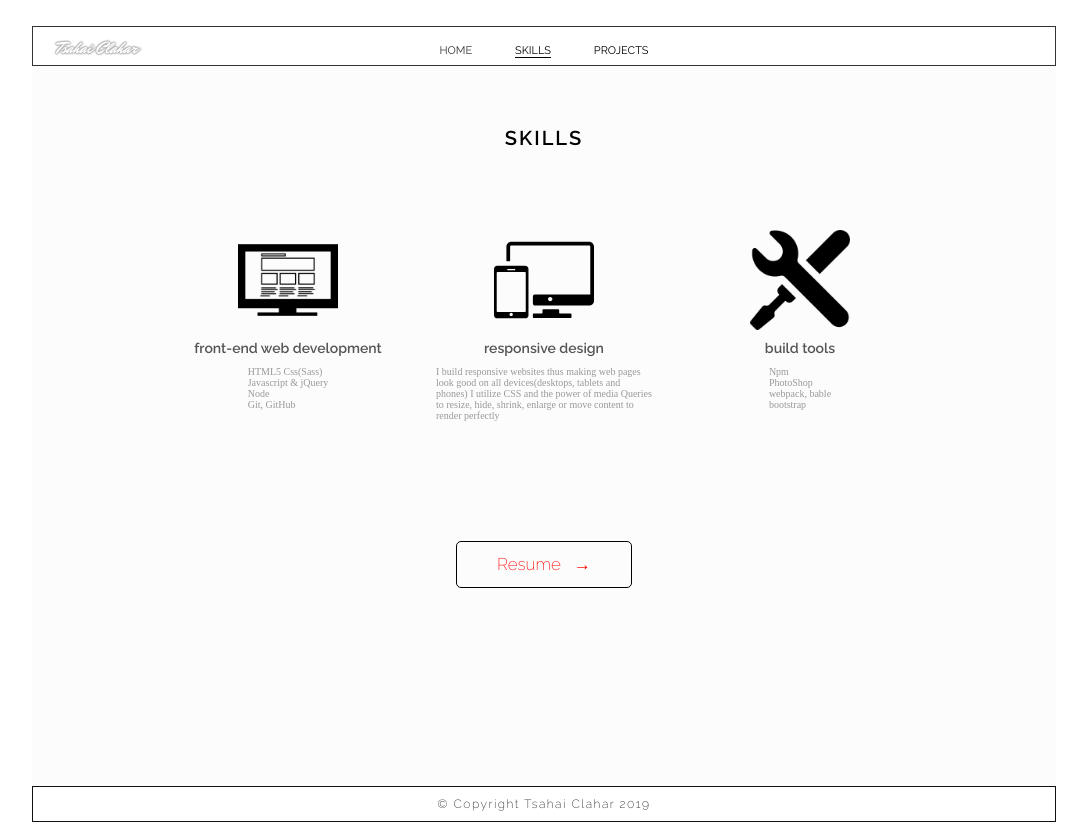
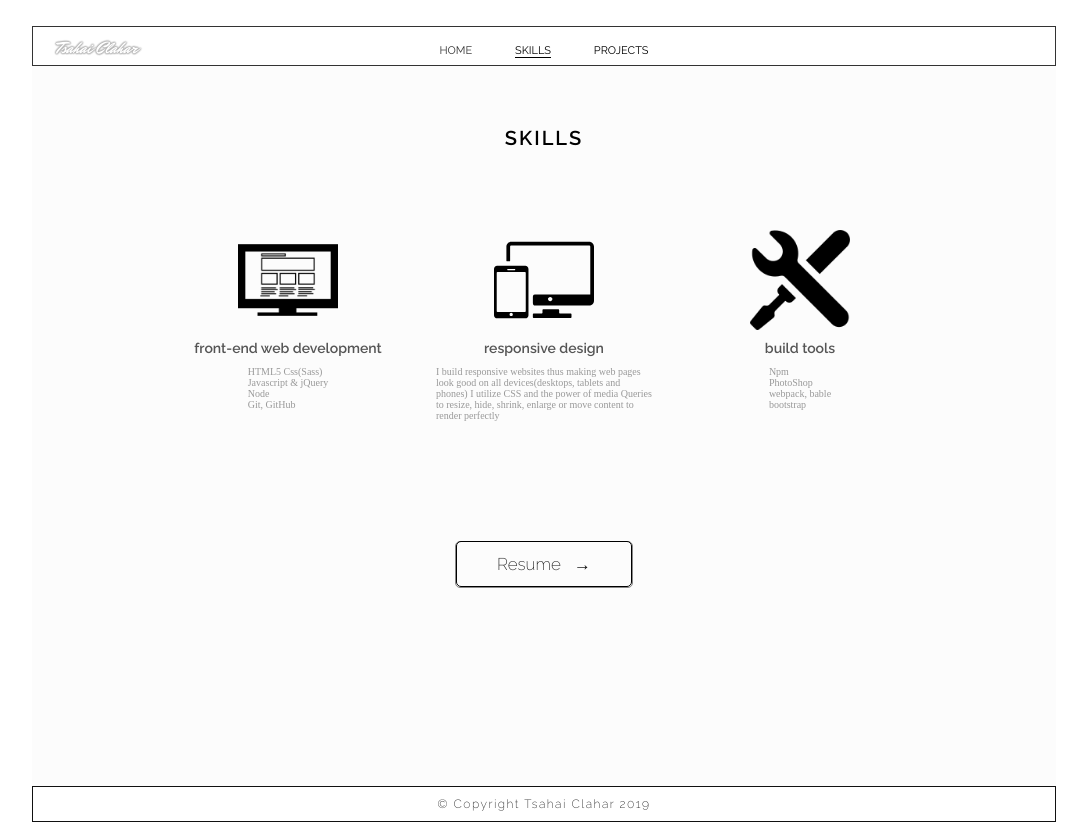
Before and after one commit to Uncleluk33/portfolio, a website: page index.html in a window 1280 px wide. Both pictures are taken after a click on the item "SKILLS". Shown: the whole page, without its empty margins (96-1183 px from the left). Drawn offline with Linux system fonts and the light colour scheme; a web font is replaced by a local one.

Commit message:
add resume file

```diff
--- a/box.scss
+++ b/box.scss
@@ -592,20 +592,31 @@ body{
     }
 }
 
+.skills__btn{
+
+}
 .btn__div{
     text-align: center;
 
     button{
         margin-top: 10rem;
         margin-bottom: 4rem;
-        padding: 1.2rem 4rem;
+        padding: 1.2rem 0rem;
         background: none;
-        border: 0.5px solid #000;
+        border: 0.5px solid #888;
         border-radius: 5px;
         opacity: 0;
 
 
         a{
+            margin-top: 10rem;
+            margin-bottom: 4rem;
+            padding: 1.2rem 4rem;
+            background: none;
+            border: 0.5px solid #000;
+            border-radius: 5px;
+            opacity: 1;
+
             text-decoration: none;
             font-family: 'Raleway', sans-serif;
             font-size: 1.7rem;
@@ -613,7 +624,7 @@ body{
             color: #000;
 
             &:link{
-                color: red;
+                color: #111;
             }
         }
 
--- a/index.html
+++ b/index.html
@@ -69,7 +69,8 @@
 
             </div>
             <div class="btn__div">
-                <button class="skills__btn"><a href="#">Resume  &nbsp; &rarr;</a></button>
+                <button class="skills__btn"><a target="_blank" type="application/pdf" class="skills__btn" href="/img/My-Resume.pdf">Resume  &nbsp; &rarr;</a></button>
+
             </div>
             <footer class="footer">&copy; Copyright Tsahai Clahar 2019</footer>
         </div>
```
Also changed, not shown: styles.css, 3 other files.
